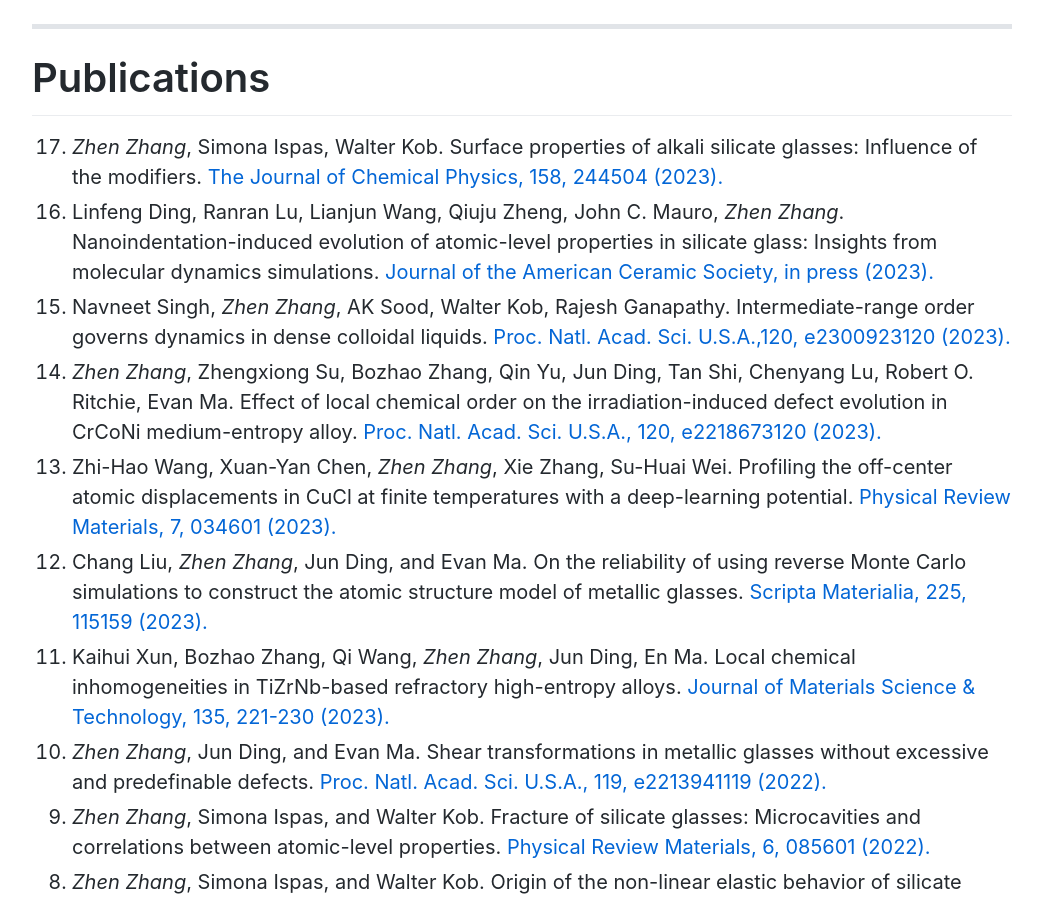
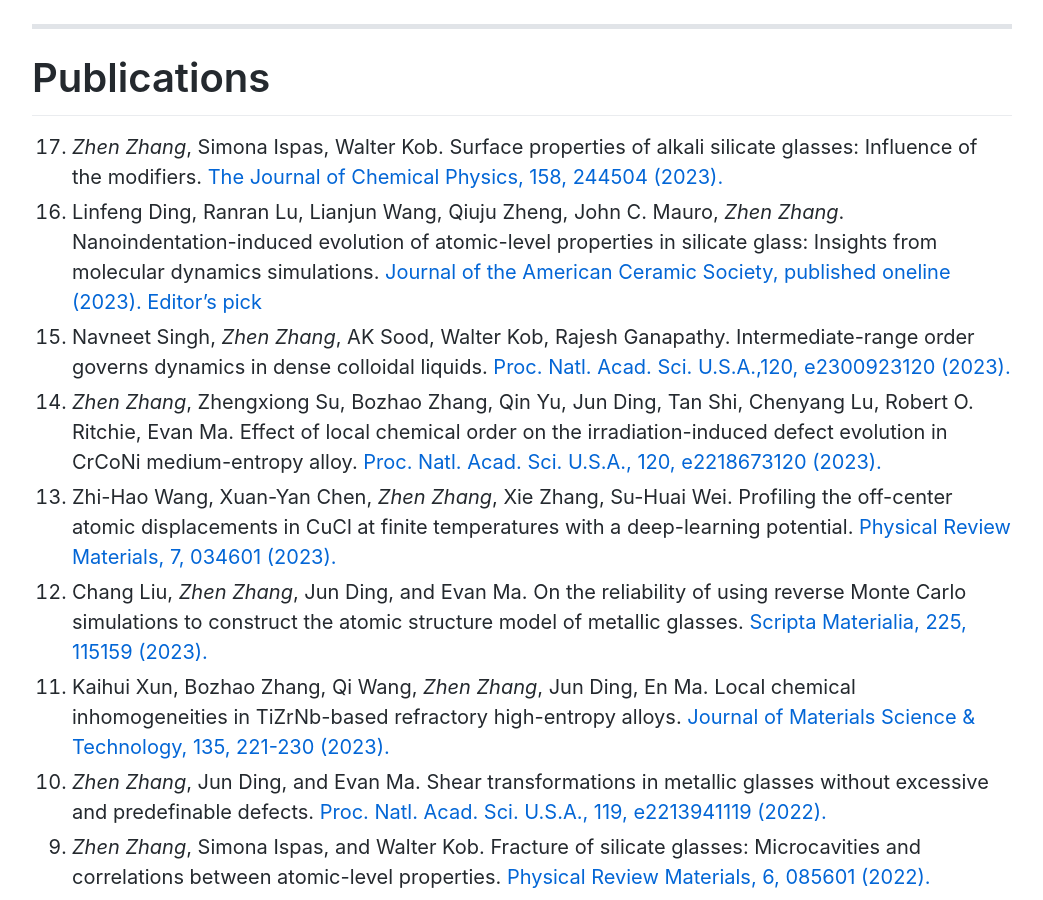
Before and after one commit to zhenzhang1991/zhenzhang1991.github.io, a Jekyll site: the page built from index.md, in a window 1280 px wide and 900 px high, scrolled down 4719 px. Shown: the whole window, without its empty margins (118-1161 px from the left). Built offline with Jekyll 4.4.1, drawn with Linux system fonts in a browser that asks for light colours; Markdown is read by kramdown in place of the engine named in the settings; comment, search, counter and statistics services are not loaded.

Commit message:
Update index.md

```diff
--- a/index.md
+++ b/index.md
@@ -87,7 +87,7 @@ Publication for more details:
 # Publications
 
 1. *Zhen Zhang*, Simona Ispas, Walter Kob. Surface properties of alkali silicate glasses: Influence of the modifiers. [The Journal of Chemical Physics, 158, 244504 (2023).](https://doi.org/10.1063/5.0155497)
-1. Linfeng Ding, Ranran Lu, Lianjun Wang, Qiuju Zheng, John C. Mauro, *Zhen Zhang*. Nanoindentation-induced evolution of atomic-level properties in silicate glass: Insights from molecular dynamics simulations. [Journal of the American Ceramic Society, in press (2023).](https://doi.org/10.1111/jace.19230)
+1. Linfeng Ding, Ranran Lu, Lianjun Wang, Qiuju Zheng, John C. Mauro, *Zhen Zhang*. Nanoindentation-induced evolution of atomic-level properties in silicate glass: Insights from molecular dynamics simulations. [Journal of the American Ceramic Society, published oneline (2023). Editor's pick](https://doi.org/10.1111/jace.19230)
 1. Navneet Singh, *Zhen Zhang*, AK Sood, Walter Kob, Rajesh Ganapathy. Intermediate-range order governs dynamics in dense colloidal liquids. [Proc. Natl. Acad. Sci. U.S.A.,120, e2300923120 (2023).](https://www.pnas.org/doi/abs/10.1073/pnas.2300923120)
 0. *Zhen Zhang*, Zhengxiong Su, Bozhao Zhang, Qin Yu, Jun Ding, Tan Shi, Chenyang Lu, Robert O. Ritchie, Evan Ma. Effect of local chemical order on the irradiation-induced defect evolution in CrCoNi medium-entropy alloy. [Proc. Natl. Acad. Sci. U.S.A., 120, e2218673120 (2023).](https://www.pnas.org/doi/abs/10.1073/pnas.2218673120)
 0. Zhi-Hao Wang, Xuan-Yan Chen, *Zhen Zhang*, Xie Zhang, Su-Huai Wei. Profiling the off-center atomic displacements in CuCl at finite temperatures with a deep-learning potential. [Physical Review Materials, 7, 034601 (2023).](https://journals.aps.org/prmaterials/abstract/10.1103/PhysRevMaterials.7.034601)
```
